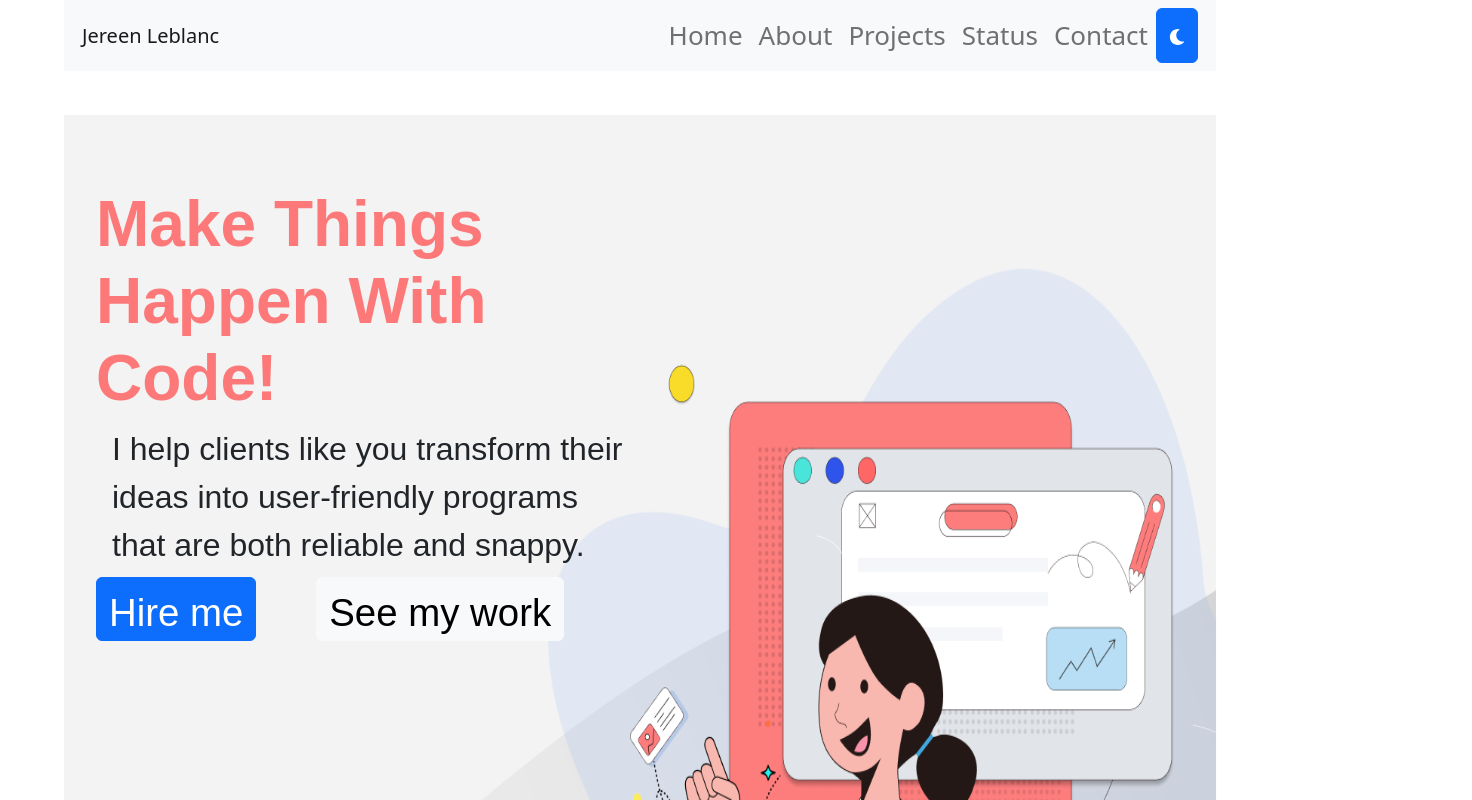
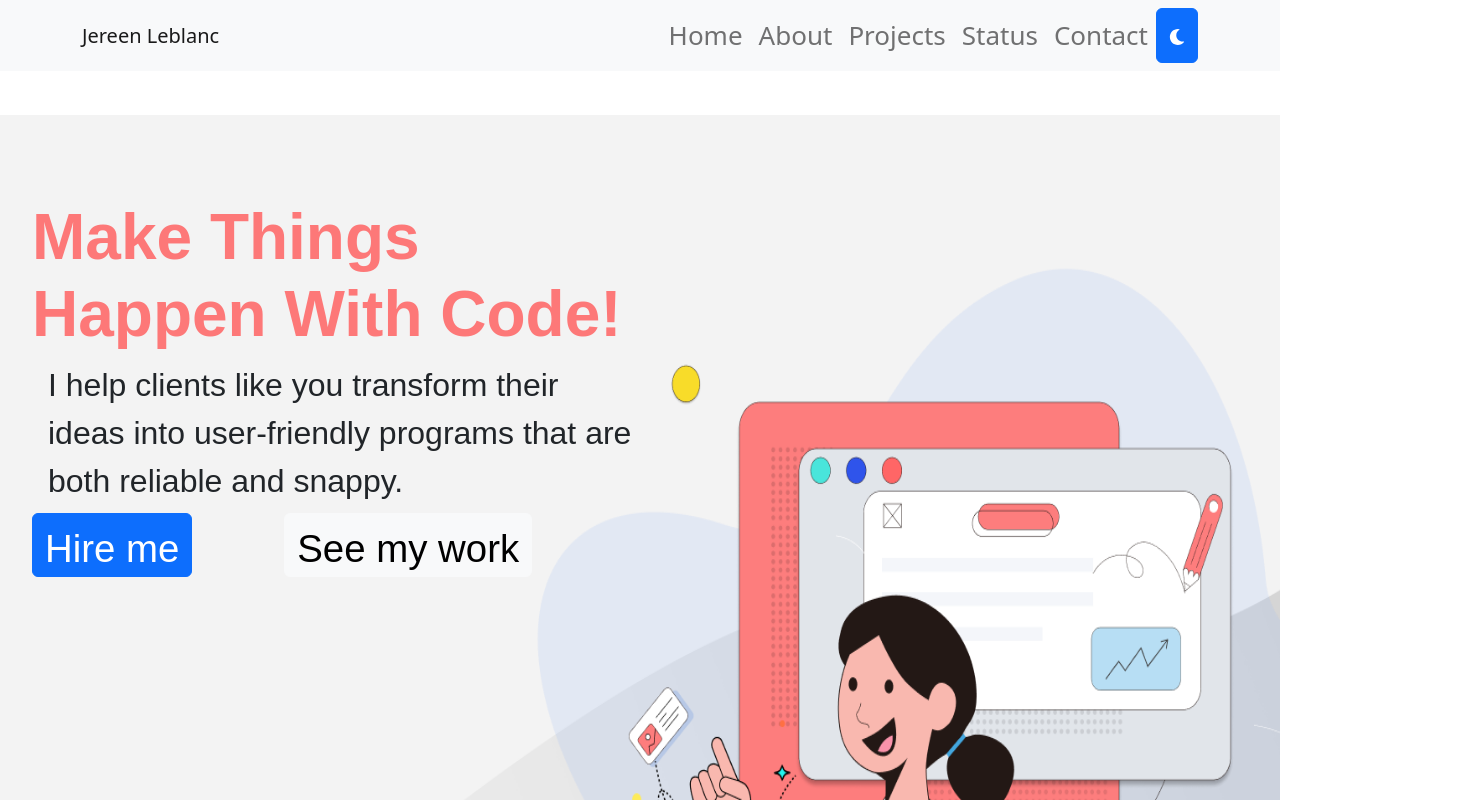
Before and after one commit to RubyRays/j-site-repo, a React (Create React App) app: page / in a window 1280 px wide. Shown: the top 800 px of the page, 1472 px wide, since content can reach past the window. Built offline with nearby package versions, Linux system fonts and the light colour scheme; the HTML template or start-up script is replaced by a standard one.

Commit message:
"feat: Changes to App class of App css"

```diff
--- a/src/App.css
+++ b/src/App.css
@@ -3,9 +3,9 @@
   justify-content: center;
   flex-direction: column;
   text-align: center;
-  margin-left: 5%;
-  margin-right: 5%;
-  max-width: 100vw;
+  margin-left: auto;
+  margin-right: auto;
+  min-width: 20rem;
 }
 
 .App-logo {
```
